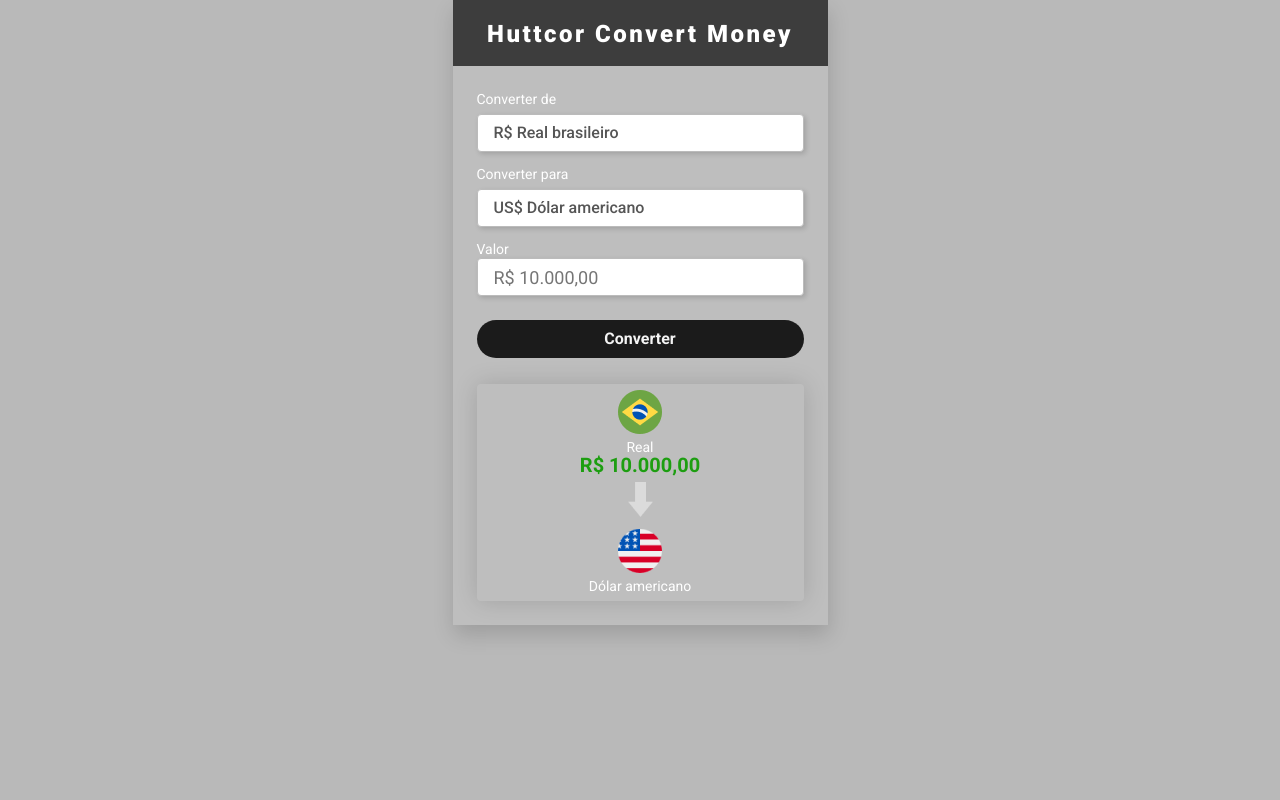
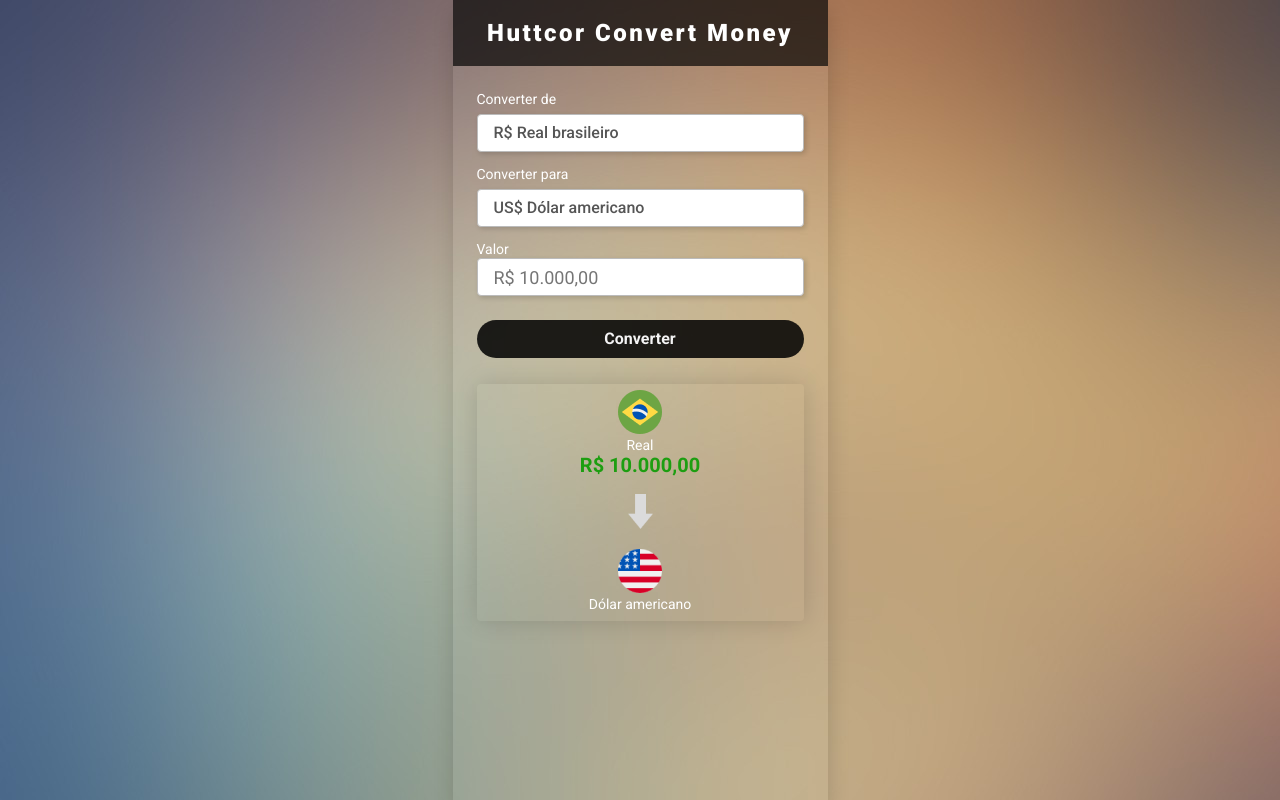
Before and after one commit to roberto-cordeiro/onlineMoneyConversor, a plain HTML site: page index.html in a window 1280 px wide. Drawn offline with Linux system fonts and the light colour scheme; no server answers.

Commit message:
update project using flex

```diff
--- a/style/style.css
+++ b/style/style.css
@@ -11,29 +11,33 @@
 }
 
 body {
+    height: 100vh;
     background-image: url(../img/img.jpg);
-
     background-color: #b9b9b9;
+    display: flex;
+    justify-content: center;
+    align-items: stretch;
 
 }
 
 .container {
     width: 375px;
     background-color:  #f4f4f411;
-    margin: 0 auto;
     box-shadow: 1px 10px 20px rgba(0, 0, 0, 0.15);
+
 }
 
 header {
     background-color: #000000ad;
     height: 66px;
+    display: flex;
+    justify-content: center;
+    align-items: center;
 }
 
 header h1 {
     font-size: 24px;
     color: white;
-    text-align: center;
-    padding-top: 25px;
     font-weight: 900;
     letter-spacing: 2.5px;
 }
@@ -104,9 +108,11 @@ button:active {
 
 section {
     box-shadow: 0.1px 0.2px 25px rgba(0, 0, 0, 0.15);
-
     border-radius: 4px;
-    text-align: center;
+    display: flex;
+    flex-direction: column;
+    align-items: center;
+    gap: 12px;
 
 }
 
@@ -117,6 +123,10 @@ section {
 
 .currency-container {
     padding: 6px;
+    display: flex;
+    flex-direction: column;
+    align-items: center;
+    gap: 2px;
 }
 
 .currency-value {
```
Also changed, not shown: img/img.jpeg (deleted), img/img.jpg (added).
